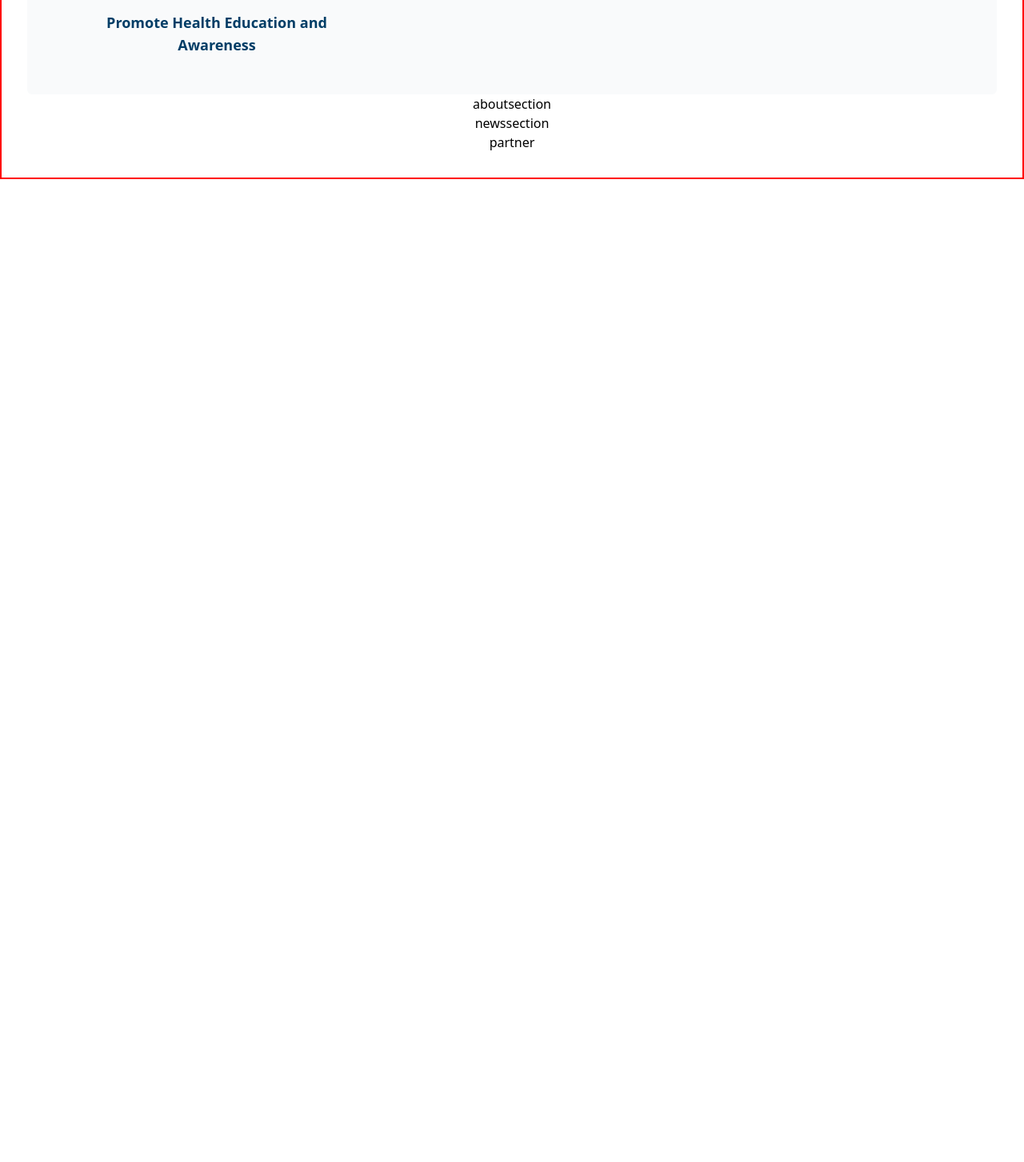
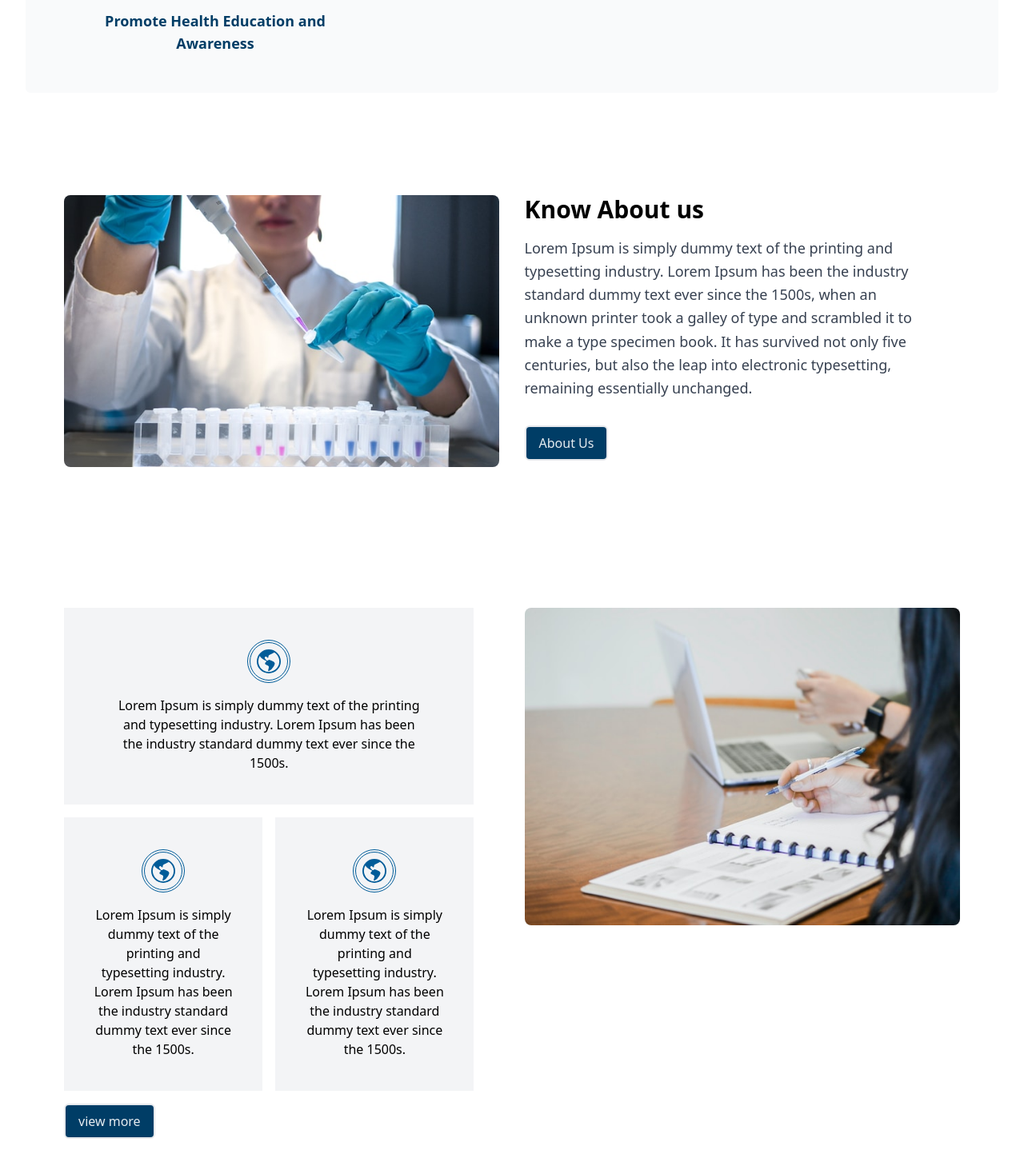
Before and after one commit to sayeda-chattopadhyay/research-project-website, a React (Vite) app: page / in a window 1280 px wide. Shown: the part 917-2370 px from the top of the page at 80% size. Before the commit the page ends 1141 px from the top, so only its background shows below. Built offline with nearby package versions, Linux system fonts and the light colour scheme.

Commit message:
creates research section

```diff
--- a/src/App.css
+++ b/src/App.css
@@ -3,7 +3,7 @@
   margin: 0 auto;
   padding: 2rem;
   text-align: center;
-  border: 2px solid red;
+  /* border: 2px solid red; */
 }
 /*
 .logo {
--- a/src/pages/home/aboutsection.jsx
+++ b/src/pages/home/aboutsection.jsx
@@ -1,5 +1,33 @@
+import aboutUs from "../../assets/images/aboutus.jpg";
+
 const AboutSection = () => {
-  return <div>aboutsection</div>;
+  return (
+    <div className="mt-20 p-4 md:p-8 lg:p-12 flex flex-col md:flex-row gap-8">
+      {/* image */}
+      <div className="md:w-1/2 mt-4 md:mt-0">
+        <img
+          className="w-full h-auto rounded-lg"
+          src={aboutUs}
+          alt="an image of the research project"
+        />
+      </div>
+      {/* text */}
+      <div className="md:w-1/2 text-start md:pr-8">
+        <h1 className="text-Raleway text-3xl font-bold mb-4">Know About us</h1>
+        <p className="text-roboto text-lg text-gray-700 leading-relaxed max-w-xl mb-8">
+          Lorem Ipsum is simply dummy text of the printing and typesetting
+          industry. Lorem Ipsum has been the industry standard dummy text ever
+          since the 1500s, when an unknown printer took a galley of type and
+          scrambled it to make a type specimen book. It has survived not only
+          five centuries, but also the leap into electronic typesetting,
+          remaining essentially unchanged.
+        </p>
+        <button className="border-2 px-4 py-2 rounded-md bg-[#003d66] text-white/90 ">
+          About Us
+        </button>
+      </div>
+    </div>
+  );
 };
 
 export default AboutSection;
--- a/src/pages/home/index.jsx
+++ b/src/pages/home/index.jsx
@@ -3,6 +3,7 @@ import SellingPointSection from "./sellingsection";
 import AboutSection from "./aboutsection";
 import NewsSection from "./newssection";
 import PartnerSection from "./partner";
+import ResearchSection from "./researchsection";
 
 const HomePage = () => {
   return (
@@ -10,6 +11,7 @@ const HomePage = () => {
       <HeroSection />
       <SellingPointSection />
       <AboutSection />
+      <ResearchSection />
       <NewsSection />
       <PartnerSection />
     </div>
--- /dev/null
+++ b/src/pages/home/researchsection.jsx
@@ -0,0 +1,94 @@
+import researchImage from "../../assets/images/research.jpg";
+
+// const ResearchSection = () => {
+//   return (
+//     <div className="mt-20 p-4 md:p-8 lg:p-12 flex flex-col md:flex-row gap-8">
+//       {/* text */}
+//       <div className="md:w-1/2 text-start md:pr-8">
+//         <h1 className="text-Raleway text-3xl font-bold mb-4">Know About us</h1>
+//         <p className="text-roboto text-lg text-gray-700 leading-relaxed max-w-xl mb-8">
+//           Lorem Ipsum is simply dummy text of the printing and typesetting
+//           industry. Lorem Ipsum has been the industry standard dummy text ever
+//           since the 1500s, when an unknown printer took a galley of type and
+//           scrambled it to make a type specimen book. It has survived not only
+//           five centuries, but also the leap into electronic typesetting,
+//           remaining essentially unchanged.
+//         </p>
+//         <button className="border-2 px-4 py-2 rounded-md bg-[#003d66] text-white/90 ">
+//           See your research
+//         </button>
+//       </div>
+//       {/* image */}
+//       <div className="md:w-1/2 mt-4 md:mt-0">
+//         <img
+//           className="w-full h-auto rounded-lg"
+//           src={researchImage}
+//           alt="an image of the research project"
+//         />
+//       </div>
+//     </div>
+//   );
+// };
+
+// design 2
+
+// export default ResearchSection;
+
+import { BsGlobeAmericas } from "react-icons/bs";
+const ResearchSection = () => {
+  return (
+    <div className="mt-20 p-4 md:p-8 lg:p-12 flex flex-col md:flex-row gap-8">
+      {/* text */}
+      <div className="md:w-1/2 text-start md:pr-8">
+        {/* first research */}
+        <div className="flex flex-col items-center gap-4 md:mb-4 bg-gray-100 px-4 py-10">
+          <div className="text-[#005c99] border-double border-4 border-[#005c99] rounded-full p-2 md:text-2xl lg:text-3xl">
+            <BsGlobeAmericas />
+          </div>
+          <p className="text-[#333333]text-roboto max-w-[80%] text-center">
+            Lorem Ipsum is simply dummy text of the printing and typesetting
+            industry. Lorem Ipsum has been the industry standard dummy text ever
+            since the 1500s.
+          </p>
+        </div>
+        {/* second and third research */}
+        <div className="flex gap-4">
+          {/* second research */}
+          <div className="flex flex-col items-center gap-4 md:mb-4 bg-gray-100 px-4 py-10">
+            <div className="text-[#005c99] border-double border-4 border-[#005c99] rounded-full p-2 md:text-2xl lg:text-3xl">
+              <BsGlobeAmericas />
+            </div>
+            <p className="text-[#333333]text-roboto max-w-[80%] text-center">
+              Lorem Ipsum is simply dummy text of the printing and typesetting
+              industry. Lorem Ipsum has been the industry standard dummy text
+              ever since the 1500s.
+            </p>
+          </div>
+          <div className="flex flex-col items-center gap-4 md:mb-4 bg-gray-100 px-4 py-10">
+            <div className="text-[#005c99] border-double border-4 border-[#005c99] rounded-full p-2 md:text-2xl lg:text-3xl">
+              <BsGlobeAmericas />
+            </div>
+            <p className="text-[#333333]text-roboto max-w-[80%] text-center">
+              Lorem Ipsum is simply dummy text of the printing and typesetting
+              industry. Lorem Ipsum has been the industry standard dummy text
+              ever since the 1500s.
+            </p>
+          </div>
+        </div>
+        <button className="border-2 px-4 py-2 rounded-md bg-[#003d66] text-white/90">
+          view more
+        </button>
+      </div>
+      {/* image */}
+      <div className="md:w-1/2 mt-4 md:mt-0">
+        <img
+          className="w-full h-auto rounded-lg"
+          src={researchImage}
+          alt="an image of the research project"
+        />
+      </div>
+    </div>
+  );
+};
+
+export default ResearchSection;
```
Also changed, not shown: src/assets/images/aboutus.jpg (added), src/assets/images/research.jpg (added), src/pages/about/index.jsx (renamed from src/pages/about.jsx).
